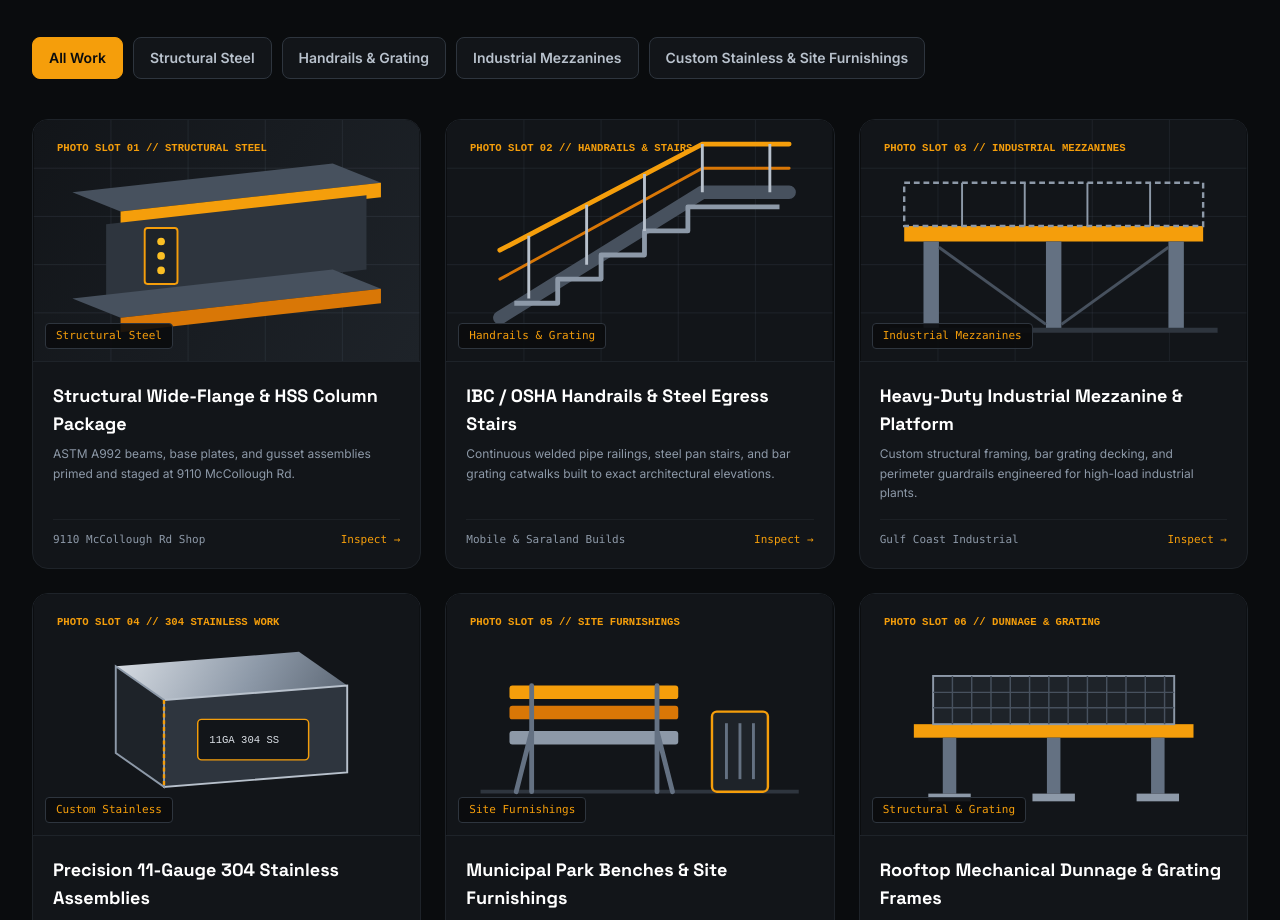
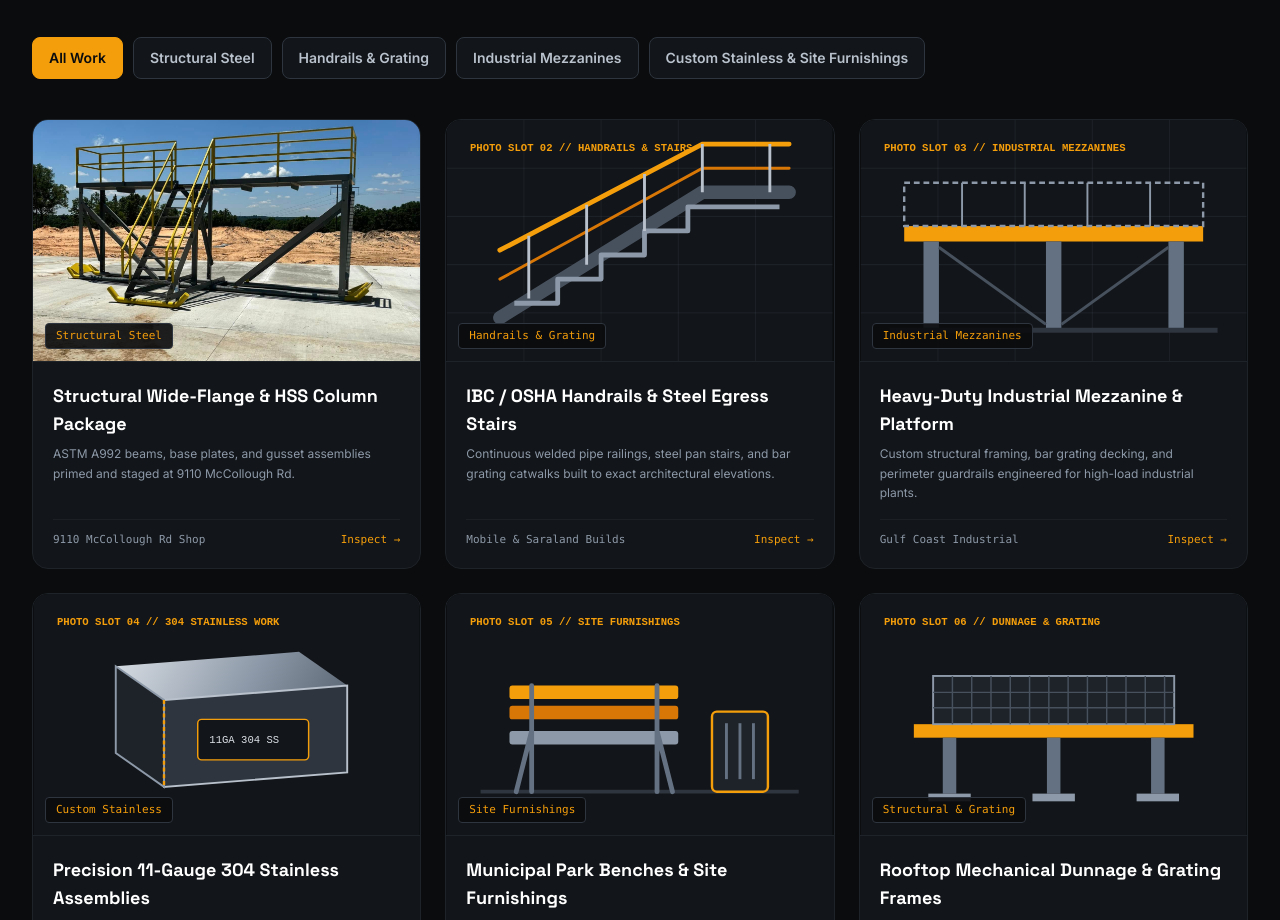
Before and after one commit to southernfabricators750/Southern-Metal-Fabrication-LLC., a plain HTML site: page index.html in a window 1280 px wide. Shown: the part 1923-2843 px from the top of the page. Drawn offline with nearby package versions, Linux system fonts and the light colour scheme.

Commit message:
Update index.html
photo1 test

```diff
--- a/index.html
+++ b/index.html
@@ -331,7 +331,7 @@
                      data-tag="Structural Steel // Grand Bay Shop"
                      data-caption="Shop-fabricated ASTM A992 wide-flange beams, HSS columns, and bolted moment end plates staged for commercial delivery in Mobile County.">
                     <div class="relative aspect-[16/10] bg-steel-950 border-b border-steel-800 overflow-hidden">
-                        <svg viewBox="0 0 400 250" class="w-full h-full object-cover group-hover:scale-105 transition-transform duration-300" fill="none">
+                       <img src="structural-steel.jpg" alt="Structural Wide-Flange and Column Package" class="w-full h-full object-cover group-hover:scale-105 transition-transform duration-300">
                             <defs>
                                 <linearGradient id="steelBg1" x1="0" y1="0" x2="400" y2="250" gradientUnits="userSpaceOnUse">
                                     <stop offset="0%" stop-color="#121519"/>
```
